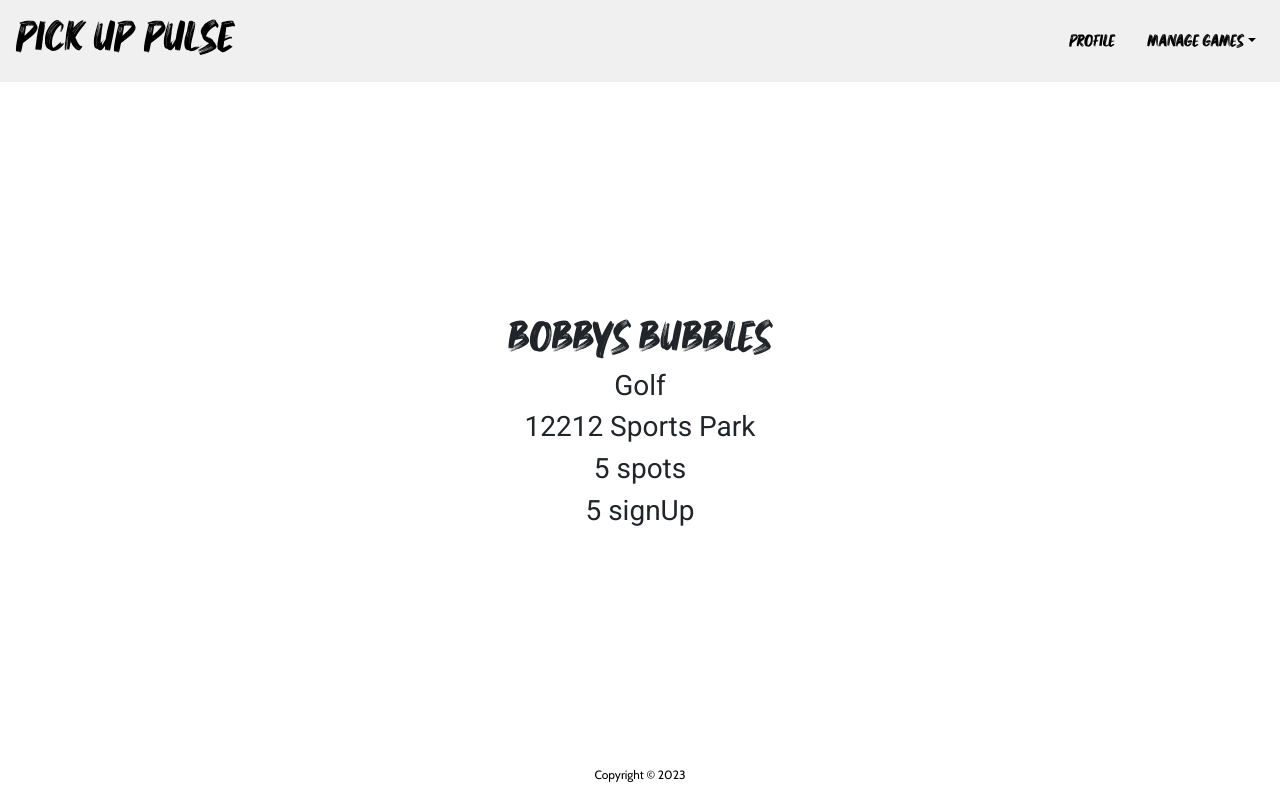
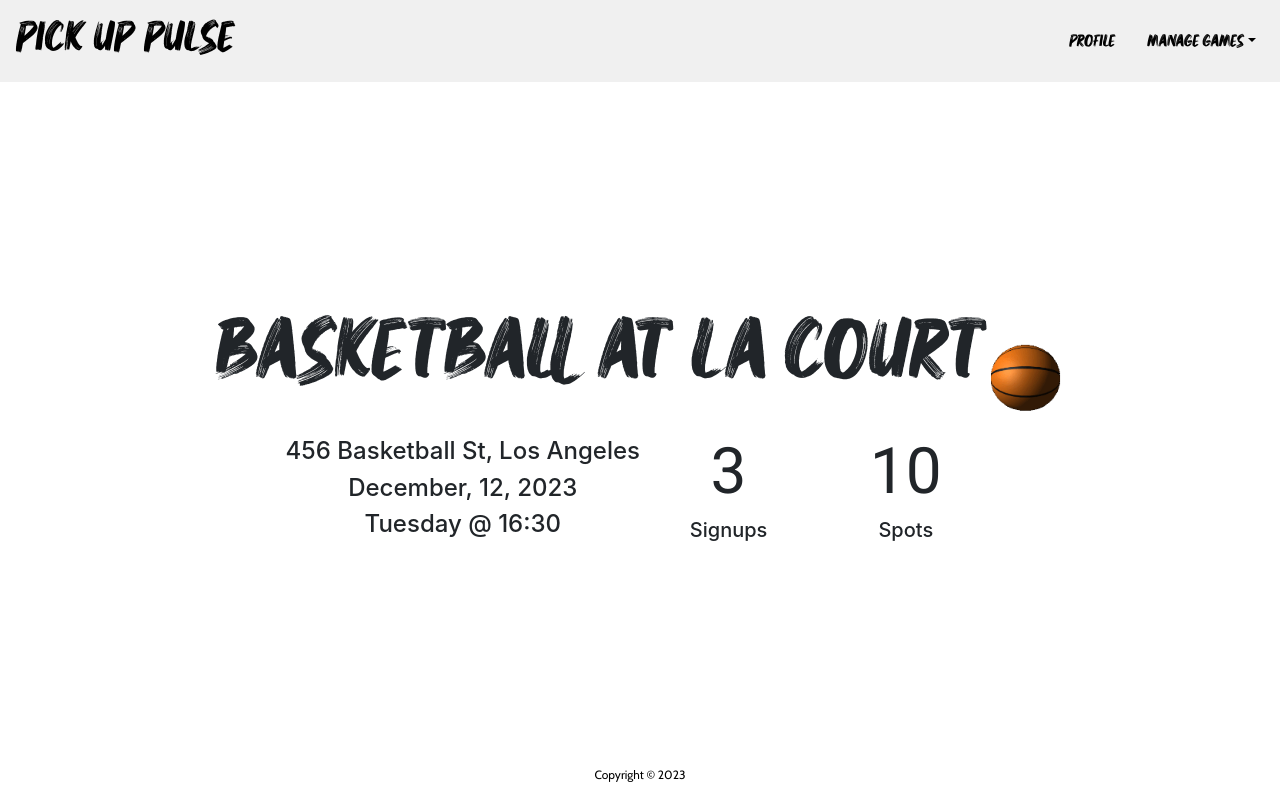
Before and after one commit to scooby-gang-12/PickUpPulse, a React app: page /gameInfo/123 in a window 1280 px wide. Built offline with nearby package versions, Linux system fonts and the light colour scheme.

Commit message:
Profile page

```diff
--- a/client/components/DetailedGameInfo.js
+++ b/client/components/DetailedGameInfo.js
@@ -5,25 +5,76 @@ import { useParams } from "react-router-dom";
 
 
 import { StyledGameInfo } from "./styles/StyledGameInfo.styled";
-
+import golfImg from '../assets/golf.png'
+import bBallImg from '../assets/basketball.png'
+import bouncBall from '../assets/BouncingBasketballGif.gif'
 
 export default function DetailedGameInfo() {
   const { gameId } = useParams(); // Access the 'gameId' parameter
-  console.log(gameId);
 
-  const game = (useSelector((state)=>{
-    return state.games.gamesArr.find((g)=>g._id === gameId)
-  }))
 
-  // const {sport, address, partySize, gameName} = game
+  // const game = (useSelector((state)=>{
+  //   return state.games.gamesArr.find((g)=>g._id === gameId)
+  // }))
+  const game = {
+    "location": {
+        "type": "Point",
+        "coordinates": [
+            -118.1435,
+            34.0217
+        ]
+    },
+    "_id": "6524a6c7eb03453d019f6860",
+    "gameName": "Basketball at LA Court",
+    "sport": "basketball",
+    "address": "456 Basketball St, Los Angeles, CA, USA",
+    "host": "60d5ec9af682fbd39c2d17b1",
+    "partySize": 10,
+    "dateTime": "2023-12-12T16:30:00.000Z",
+    "attending": [
+        "60d5ec9af682fbd39c2d17b1",
+        "60d5ec9af682fbd39c2d17b2",
+        "60d5ec9af682fbd39c2d17b3"
+    ],
+    "__v": 0
+}
+  console.log(game)
+  const date = new Date(game.dateTime)
+  const days = ['Sunday', 'Monday','Tuesday','Wednesday','Thursday','Friday','Saturday']
+  const months = ['January', 'February','March','April','May','June','July','August','September','October','November','December']
+  const hour = date.getHours();
+  const minute = date.getMinutes() === 0 ? '00' : date.getMinutes();
+  const month = months[date.getMonth()]
+  const dayDate = date.getDate()
+  const year = date.getFullYear()
+  const {sport, address, partySize, gameName} = game
+  const [street, city, state, country] = address.split(', ')
+
   // console.log(game)
   return (
     <StyledGameInfo>
-        <h1>Bobbys Bubbles</h1>
-        <h3>Golf</h3>
-        <h3>12212 Sports Park</h3>
-        <h3>5 spots </h3>
-        <h3>5 signUp</h3>
+        <h1>{gameName}<span>
+        <img src={sport === 'basketball' ? bouncBall : golfImg} alt="" />
+          </span>
+        </h1>
+        <section className="details_container">
+          <article>
+            <h4>{street}, {city}</h4>
+            <h4>{month}, {dayDate}, {year} </h4>
+            <h4>{days[date.getDay()]} @ {`${hour}:${minute}`} </h4>
+          </article>
+          <article>
+            <h3 className="details-num">{game.attending.length}</h3>
+            <h5>Signups</h5>
+          </article>
+          <article>
+            <h3 className="details-num">{partySize}</h3>
+            <h5>Spots</h5>
+          </article>
+
+        </section>
+
+
     </StyledGameInfo>
   )
 }
--- a/client/components/dash.js
+++ b/client/components/dash.js
@@ -8,12 +8,14 @@ import {StyledDashboard, StyledLeftSide, StyledAllGames, StyledRenderedGames} fr
 
 const AllGames = () => {
   const {userInfo} = useSelector((state) => state.auth);
+  const {gamesArr} = useSelector((state)=>state.games)
   const dispatch = useDispatch();
   useEffect(()=> {
-    dispatch(getAllGames())
+    if (gamesArr.length === 0) {
+      dispatch(getAllGames())
+    }
   }, [])
-  const {gamesArr} = useSelector((state)=> state.games)
-  console.log(gamesArr)
+
   return (
     <StyledAllGames>
       <h1>All Games</h1>
--- a/client/components/map/Map.js
+++ b/client/components/map/Map.js
@@ -511,7 +511,6 @@ export default function Map () {
 
 
   useEffect (() => {
-    console.log('get Map')
     const loader = new Loader({
       apiKey: "AIzaSyAT5_1vYwxgEWt8wn_LKWDsVo0mOjqfxgs",
       version: "weekly",
--- a/client/components/styles/StyledGameInfo.styled.js
+++ b/client/components/styles/StyledGameInfo.styled.js
@@ -11,8 +11,35 @@ export const StyledGameInfo = styled.div`
 
     h1 {
       font-family: var(--primary-font);
+      font-size: 5rem;
     }
     h3 {
       font-family: var(--tertiary-font);
+      font-size: 2.5rem;
     }
+
+    section {
+      display: grid;
+      grid-template-columns: 2fr 1fr 1fr;
+      place-items: center;
+
+    }
+    article {
+      display: flex;
+      flex-direction: column;
+      justify-content: center;
+      align-items: center;
+    }
+
+    img {
+      height: 8rem;
+    }
+
+    .details-num {
+
+    font-size: 4rem;
+    font-family: var(--tertiary-font);
+
+    }
+
 `
```
Also changed, not shown: client/assets/BouncingBasketballGif.gif (added).
